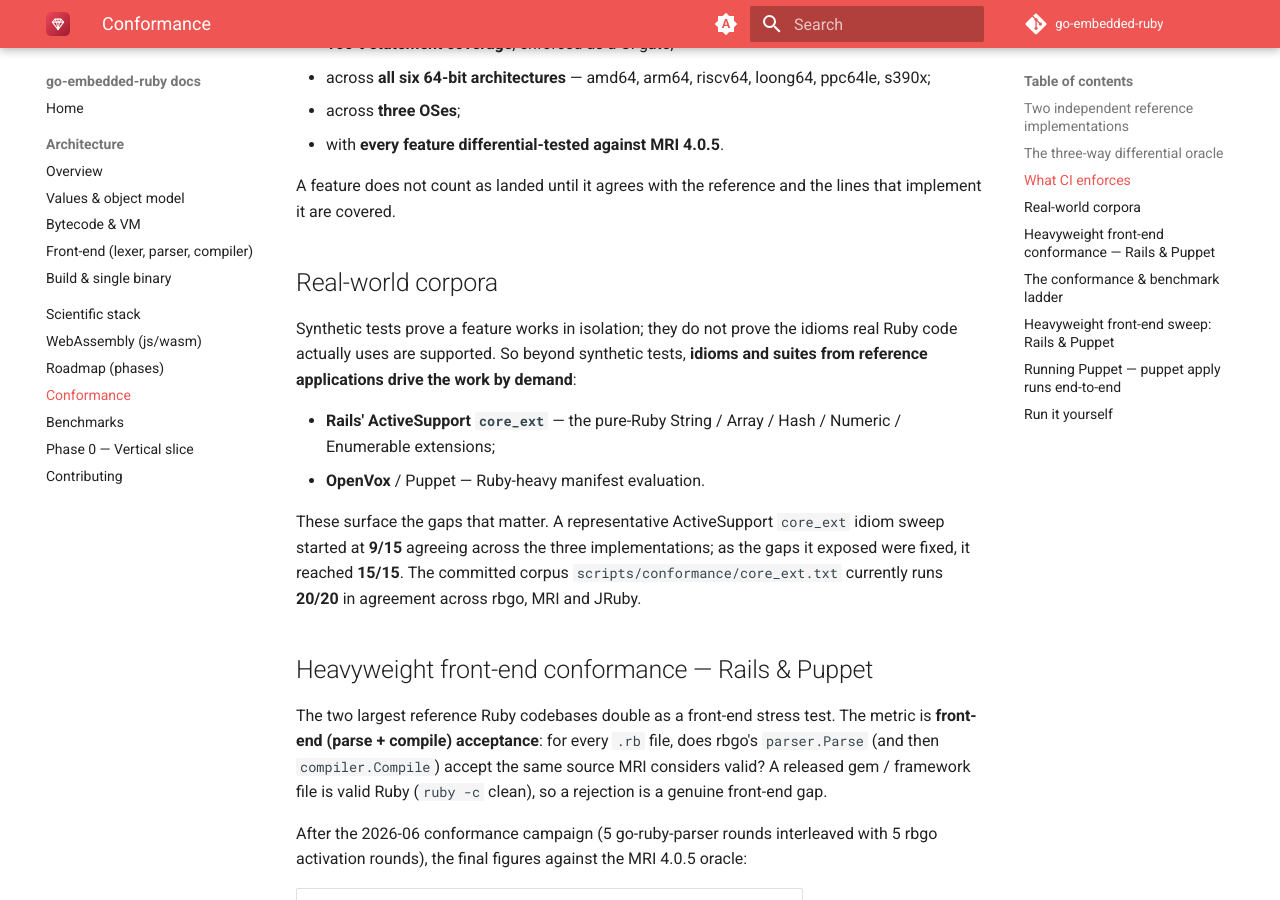
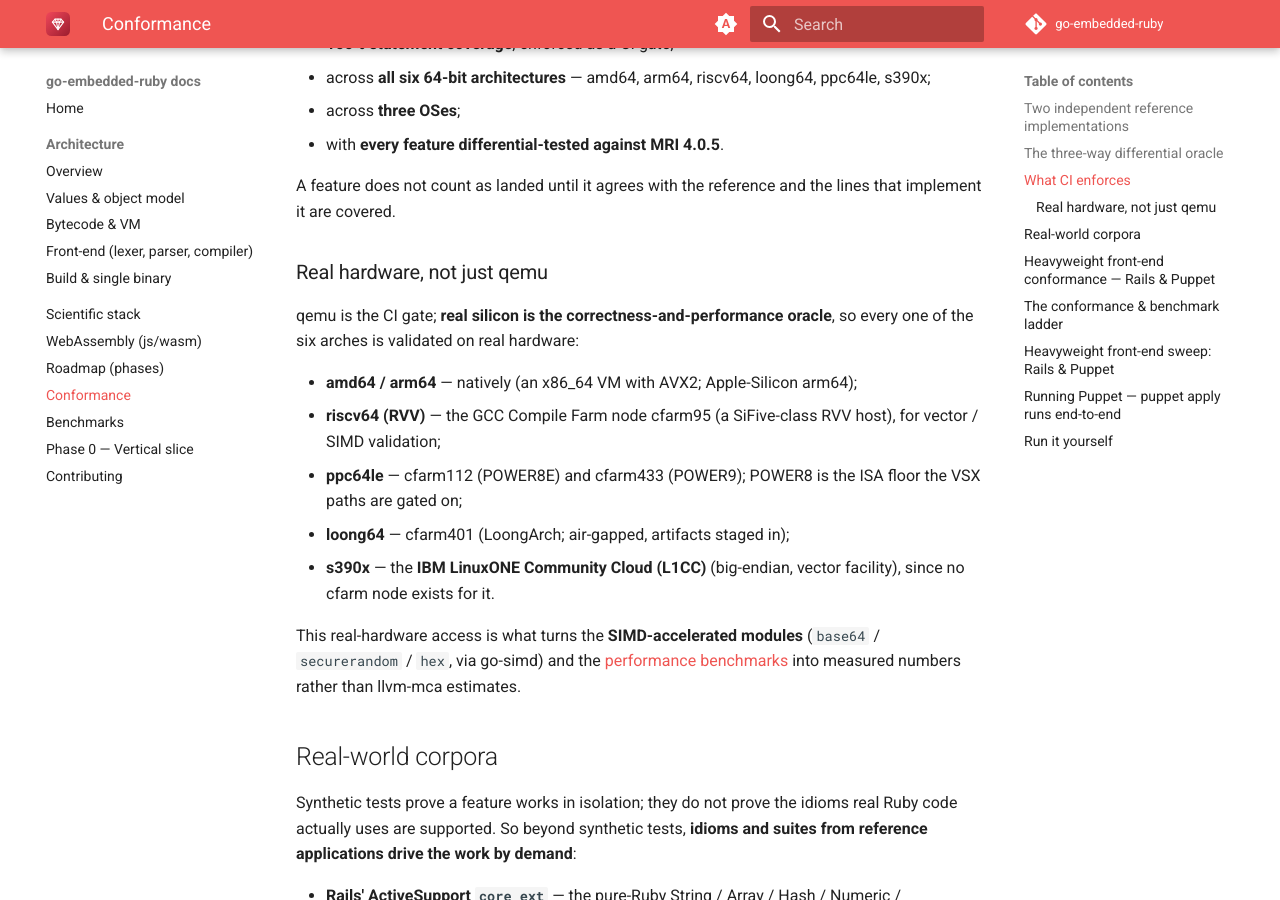
Before and after one commit to go-embedded-ruby/docs, an MkDocs documentation site: the page built from docs/conformance.md, in a window 1280 px wide and 900 px high, scrolled down 1243 px. Built offline with MkDocs 1.6.1 and Material for MkDocs 9.7.7, drawn with Linux system fonts in a browser that asks for light colours; the version menu is left out.

Commit message:
docs: document real-hardware validation of all six arches
qemu is the CI gate; real silicon is the correctness-and-performance oracle.
amd64/arm64 run natively, riscv64/ppc64le/loong64 on the GCC Compile Farm
(cfarm95 RVV, cfarm112/cfarm433 POWER8E/POWER9, cfarm401 LoongArch), and s390x
on the IBM LinuxONE Community Cloud. This matters for the go-simd SIMD modules
(base64/securerandom/hex) and makes the perf numbers measured, not estimated.

Co-Authored-By: Claude Opus 4.8 <noreply@anthropic.com>

```diff
--- a/docs/conformance.md
+++ b/docs/conformance.md
@@ -58,6 +58,25 @@ On top of the oracle, the interpreter holds a hard CI gate:
 
 A feature does not count as landed until it agrees with the reference and the
 lines that implement it are covered.
+
+### Real hardware, not just qemu
+
+qemu is the CI gate; **real silicon is the correctness-and-performance oracle**,
+so every one of the six arches is validated on real hardware:
+
+- **amd64 / arm64** — natively (an x86_64 VM with AVX2; Apple-Silicon arm64);
+- **riscv64 (RVV)** — the GCC Compile Farm node cfarm95 (a SiFive-class RVV host),
+  for vector / SIMD validation;
+- **ppc64le** — cfarm112 (POWER8E) and cfarm433 (POWER9); POWER8 is the ISA floor
+  the VSX paths are gated on;
+- **loong64** — cfarm401 (LoongArch; air-gapped, artifacts staged in);
+- **s390x** — the **IBM LinuxONE Community Cloud (L1CC)** (big-endian, vector
+  facility), since no cfarm node exists for it.
+
+This real-hardware access is what turns the **SIMD-accelerated modules**
+(`base64` / `securerandom` / `hex`, via go-simd) and the
+[performance benchmarks](benchmarks.md) into measured numbers rather than
+llvm-mca estimates.
 
 ## Real-world corpora
 
```
Also changed, not shown: docs/benchmarks.md (+6 -1 lines).
